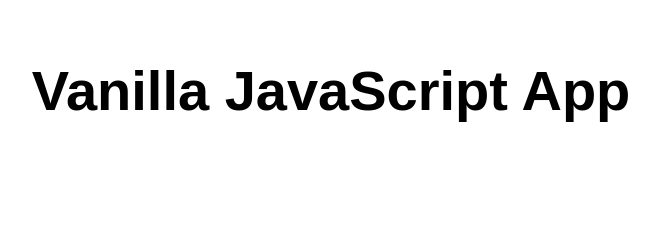
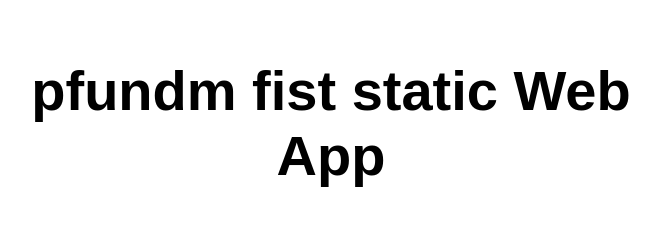
Before and after one commit to pfundm/npfundm-static-web, a website: page src/index.html in a window 1280 px wide. Shown: the whole page, without its empty margins (309-969 px from the left). Drawn offline with Linux system fonts and the light colour scheme.

Commit message:
Update index.html

```diff
--- a/src/index.html
+++ b/src/index.html
@@ -10,7 +10,7 @@
 
 <body>
   <main>
-    <h1>Vanilla JavaScript App</h1>
+    <h1>pfundm fist static Web App</h1>
   </main>
 </body>
 
```
